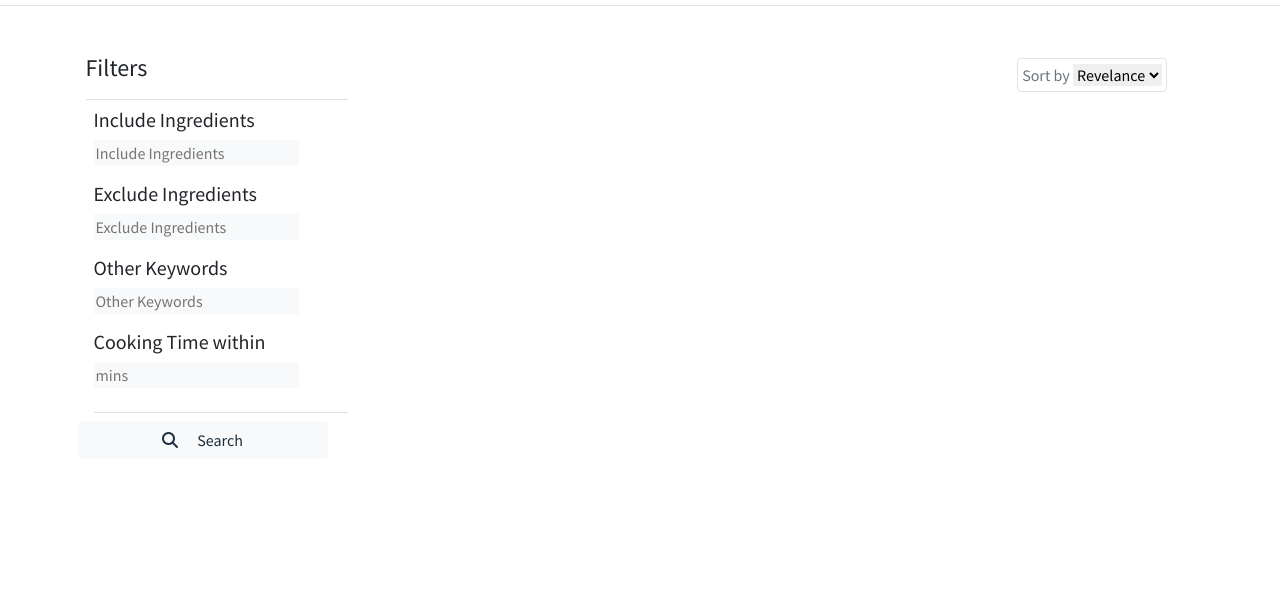
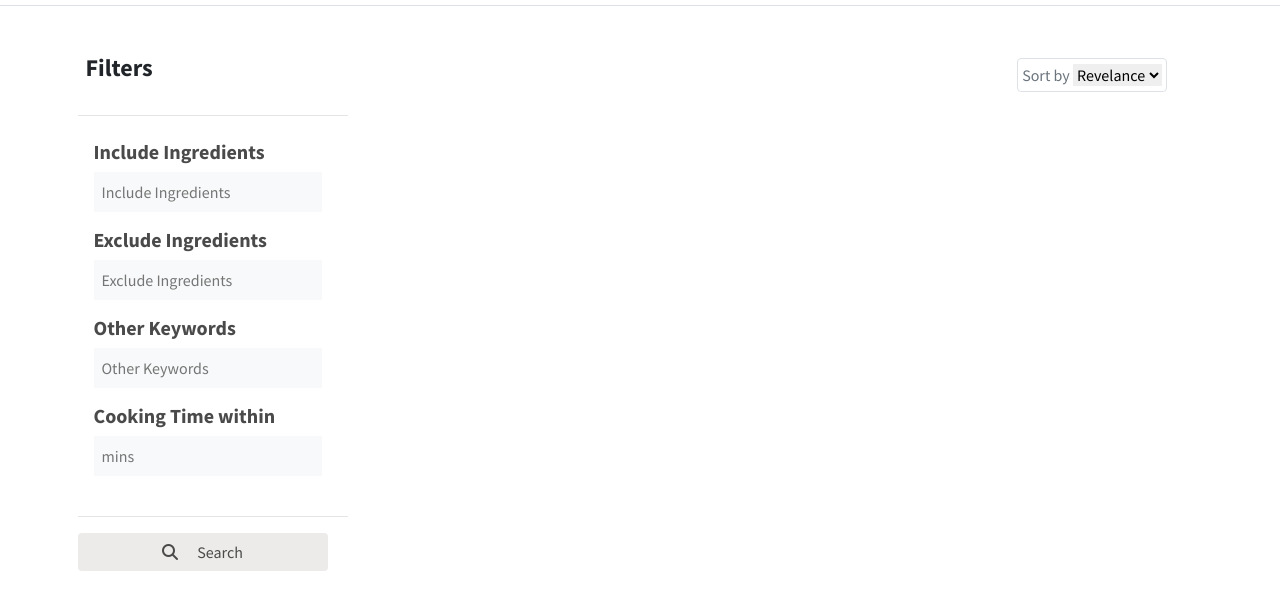
Before and after one commit to yzy32/tsutsu, a website: page public/html/search-v2.html in a window 1280 px wide. Shown: the part 69-678 px from the top of the page. Drawn offline with nearby package versions, Linux system fonts and the light colour scheme; no server answers.

Commit message:
[FIX] optimize search UI

```diff
--- a/public/css/nav.css
+++ b/public/css/nav.css
@@ -480,6 +480,11 @@ h6 {
   color: white !important;
 }
 
+.btn-lightgrey {
+  background-color: #ecebe9 !important;
+  color: #4a4a4a !important;
+}
+
 .btn-orange-click {
   background-color: #f6ae2d !important;
   color: white !important;
--- a/public/css/search-v2.css
+++ b/public/css/search-v2.css
@@ -466,7 +466,7 @@ ul.tag-list li {
   float: left;
   font-size: 0.835rem;
   text-transform: capitalize;
-  background-color: #f0e3ca;
+  background-color: #f6b02d57;
   line-height: 1rem;
   padding: 0.5rem 2rem 0.5rem 1rem;
   border-radius: 1rem;
@@ -486,13 +486,13 @@ ul.tag-list li > span.rmTag {
   font-size: 1.25rem;
   line-height: 1.5rem;
   text-align: center;
-  background-color: #b9ac92;
+  background-color: #f6b02db2;
   cursor: pointer;
   -webkit-transition: 0.3s all;
   transition: 0.3s all;
 }
 ul.tag-list li > span.rmTag:hover {
-  background-color: #ef9a9a;
+  background-color: #f6ae2d;
 }
 
 #page > li {
--- a/public/html/search-v2.html
+++ b/public/html/search-v2.html
@@ -25,6 +25,7 @@
     ></script>
     <script src="https://cdn.jsdelivr.net/npm/axios/dist/axios.min.js"></script>
     <script src="../../js/nav.js"></script>
+    <link rel="stylesheet" href="../../css/nav.css" />
     <link rel="stylesheet" href="https://fonts.googleapis.com/css?family=Source+Sans+Pro:300,400,400i,700&display=fallback">
     <link rel="stylesheet" href="https://cdn.jsdelivr.net/npm/admin-lte@3.2/dist/css/adminlte.min.css">
     <link rel="stylesheet" href="../css/search-v2.css" />
@@ -86,66 +87,72 @@
       <form action="/recipe/search" method="get" id="searchForm">
         <div class="row">
           <section id="sidebar" class="col-3">
-            <div class="border-bottom pb-2 ml-2">
-              <h4 id="lightblue">Filters</h4>
+            <div class="pb-2 ml-2">
+              <h4 class="font-weight-bold">Filters</h4>
             </div>
-            <div class="py-2 border-bottom ml-3" id="filter-group">
+            <hr>
+            <div class="py-2 ml-3" id="filter-group">
                 <div class="form-group">
-                  <h5>Include Ingredients</h5>
+                  <h5 class="font-weight-bold text-darkgrey">Include Ingredients</h5>
                       <input
                         type="text"
                         id="searchIngrIncl"
                         name="ingrIncl"
-                        class="bg-light search-input"
+                        class="bg-light search-input p-2"
+                        style="width: 90%;"
                         placeholder="Include Ingredients"
                       />
                       <ul id="showIngrIncl" class="tag-list">
                       </ul>
                 </div>
                 <div class="form-group">
-                  <h5>Exclude Ingredients</h5>
+                  <h5 class="font-weight-bold text-darkgrey">Exclude Ingredients</h5>
                       <input
                         type="text"
                         id="searchIngrExcl"
                         name="ingrExcl"
-                        class="bg-light search-input"
+                        class="bg-light search-input p-2"
+                        style="width: 90%;"
                         placeholder="Exclude Ingredients"
                       />
                       <ul id="showIngrExcl" class="tag-list">
                       </ul>
                 </div>
                 <div class="form-group">
-                  <h5>Other Keywords</h5>
+                  <h5 class="font-weight-bold text-darkgrey">Other Keywords</h5>
                       <input
                         type="text"
                         id="searchOtherKeyword"
                         name="otherKeyword"
-                        class="bg-light search-input"
+                        class="bg-light search-input p-2"
+                        style="width: 90%;"
                         placeholder="Other Keywords"
                       />
                       <ul id="showOtherKeyword" class="tag-list">
                       </ul>
                 </div>
                 <div class="form-group">
-                  <h5>Cooking Time within</h5>
+                  <h5 class="font-weight-bold text-darkgrey">Cooking Time within</h5>
                       <input
                         type="text"
                         id="cookTime"
                         name="cookTime"
-                        class="bg-light search-input"
+                        class="bg-light search-input p-2"
+                        style="width: 90%;"
                         placeholder="mins"
                       />
                 </div>
                 <!-- search myrecipe: show up only after login -->
                 <div class="form-group" style="display: none;" id="myrecipeGroup">
-                  <h5>Only Search My Recipe</h5>
+                  <h5 class="font-weight-bold text-darkgrey">Only Search My Recipe</h5>
                     <div class="form-check">
                       <input type="checkbox" class="form-check-input" id="myrecipe" name="myrecipe" value="true">
                       <label class="form-check-label" for="myrecipe">Only search my recipe</label>
                     </div>
                 </div>
             </div>
-            <button type="submit" class="btn btn-light btn-block mt-2" style="max-width: 250px;"><i class="fa-solid fa-magnifying-glass mr-3"></i> Search </button>
+            <hr>
+            <button type="submit" class="btn btn-lightgrey btn-block mt-2" style="max-width: 250px;"><i class="fa-solid fa-magnifying-glass mr-3"></i> Search </button>
             <!-- <button class="fa fa-search text-muted" type="submit" display="inline" style="background-color: rgba(255, 255, 255, 0); border: none"></span></button>            -->
           </section>
           <!-- search section -->
```
